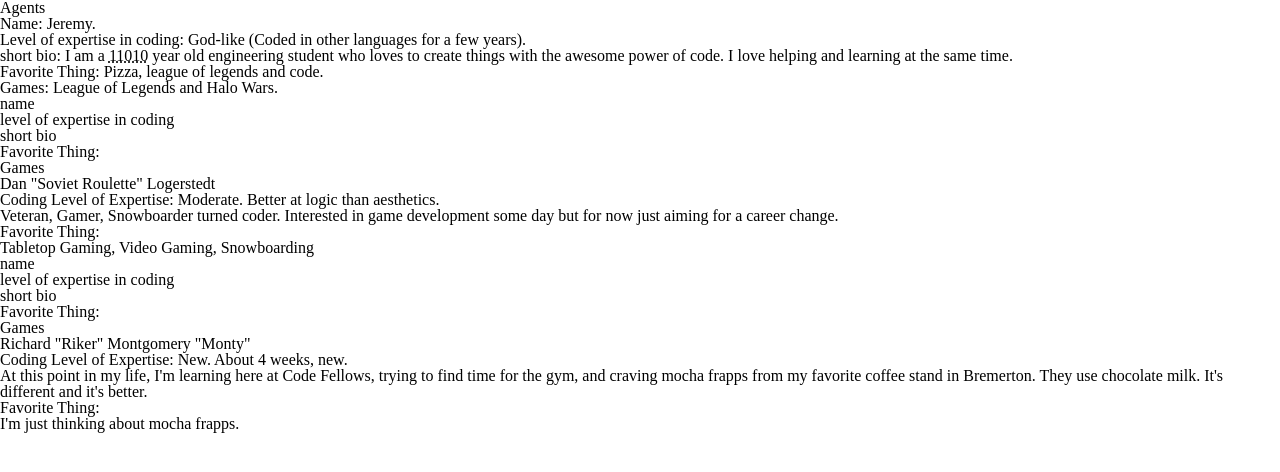
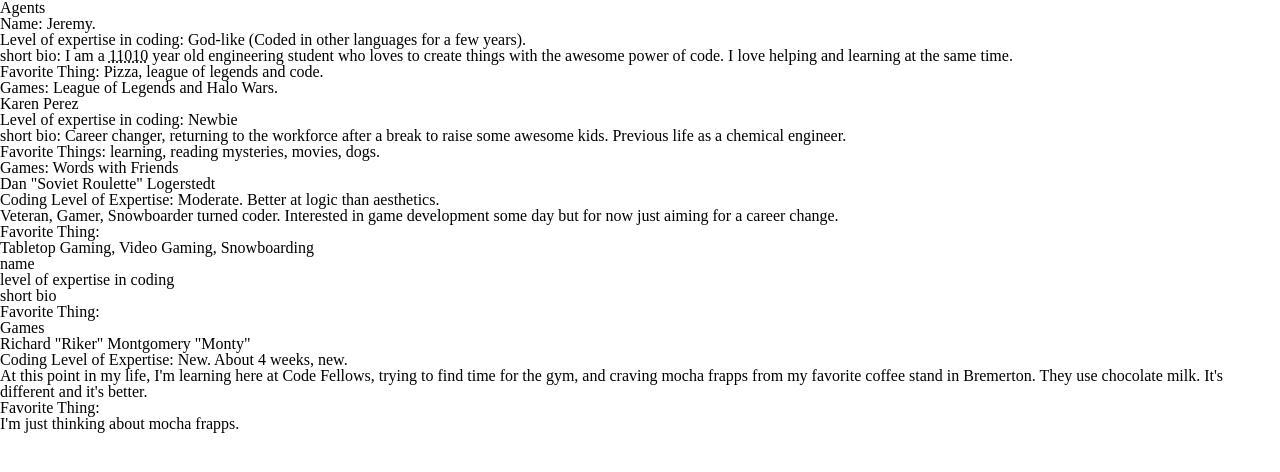
Before and after one commit to daniellogerstedt/201-project, a plain HTML site: page about.html in a window 1280 px wide. Drawn offline with Linux system fonts and the light colour scheme; a web font is replaced by a local one.

Commit message:
Karen info

```diff
--- a/about.html
+++ b/about.html
@@ -23,11 +23,11 @@
           <p>Games: League of Legends and Halo Wars.</p>
         </section>
         <section id="Karen">
-          <h2>name</h2>
-          <h3>level of expertise in coding</h3>
-          <p>short bio</p>
-          <h5>Favorite Thing:</h5>
-          <p>Games</p>
+          <h2>Karen Perez</h2>
+          <h3>Level of expertise in coding: Newbie</h3>
+          <p>short bio: Career changer, returning to the workforce after a break to raise some awesome kids.  Previous life as a chemical engineer.</p>
+          <h5>Favorite Things: learning, reading mysteries, movies, dogs.</h5>
+          <p>Games: Words with Friends</p>
         </section>
         <section id="Dan">
           <h2>Dan "Soviet Roulette" Logerstedt</h2>
```
